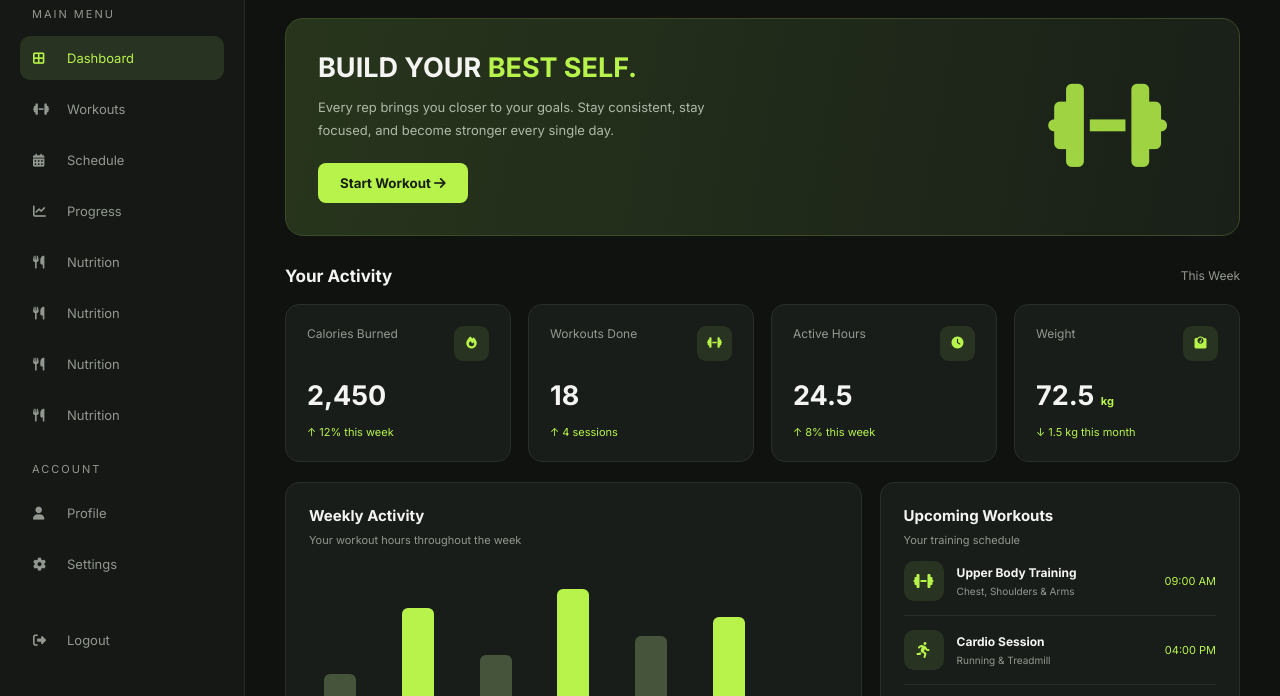
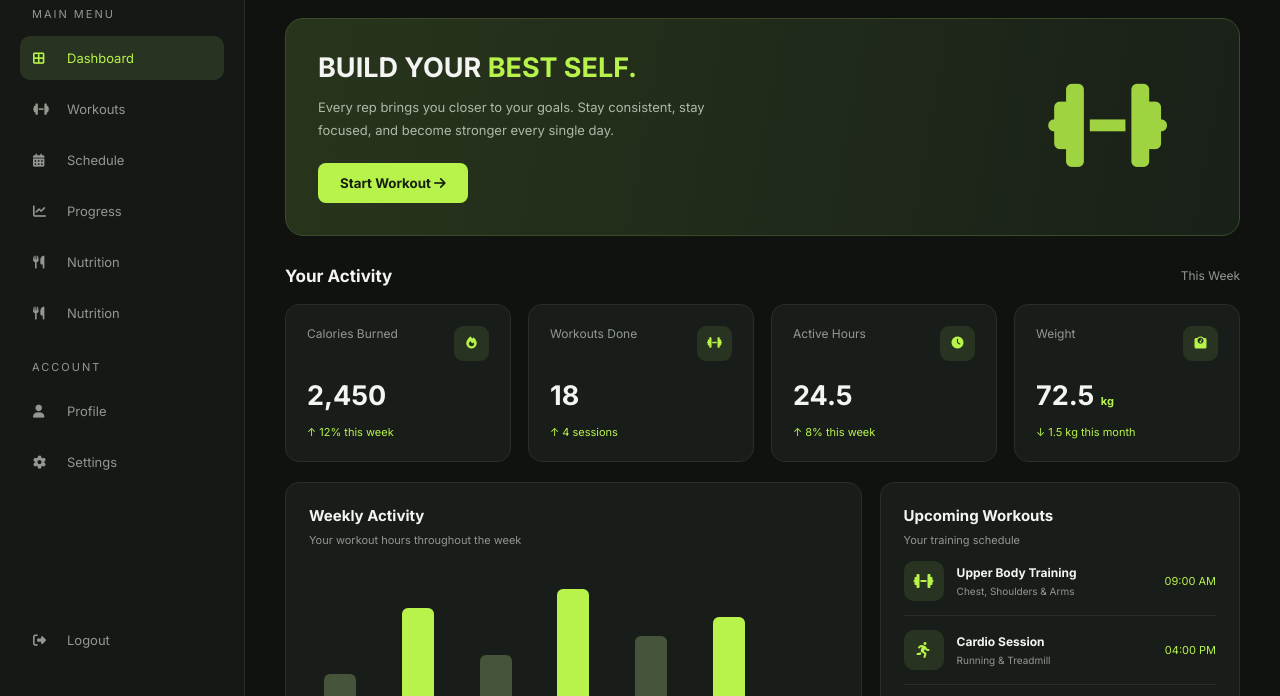
Before and after one commit to Ibrahim-Shah-038/Git-Practice, a plain HTML site: page index.html in a window 1280 px wide. Shown: the part 101-797 px from the top of the page. Drawn offline with Linux system fonts and the light colour scheme.

Commit message:
Revert "Removed addition achor tag"
This reverts commit 62b082a7fbf9b7d8afcf9e624d41366306cd3165.

```diff
--- a/index.html
+++ b/index.html
@@ -522,12 +522,6 @@
             <a href="#">
                 <i class="fa-solid fa-utensils"></i> Nutrition
             </a>
-            <a href="#">
-                <i class="fa-solid fa-utensils"></i> Nutrition
-            </a>
-            <a href="#">
-                <i class="fa-solid fa-utensils"></i> Nutrition
-            </a>
         </nav>
 
         <div class="menu-title">Account</div>
```
